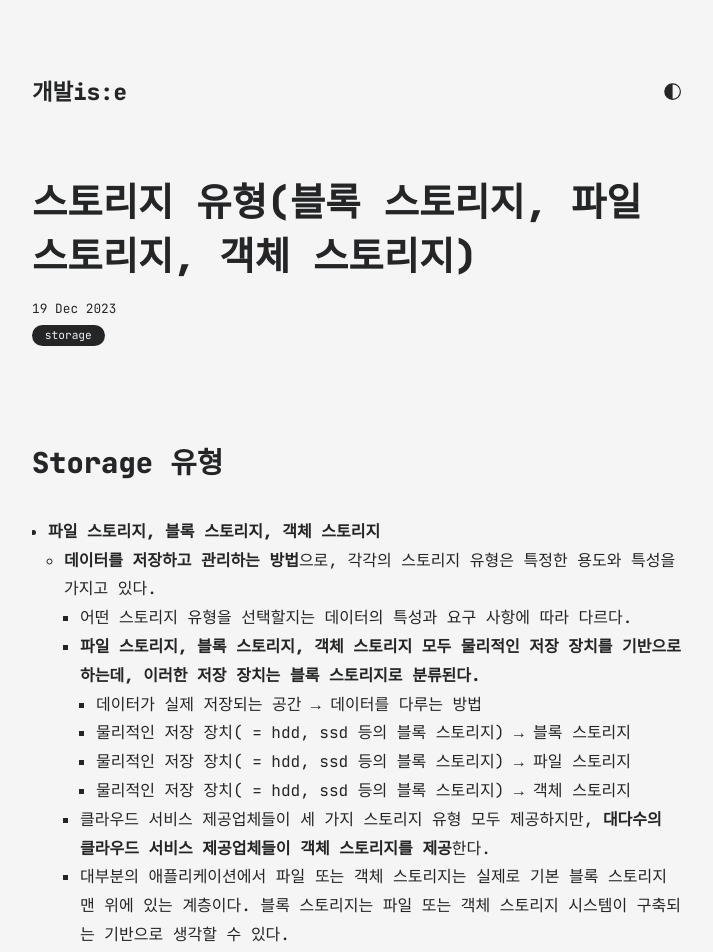
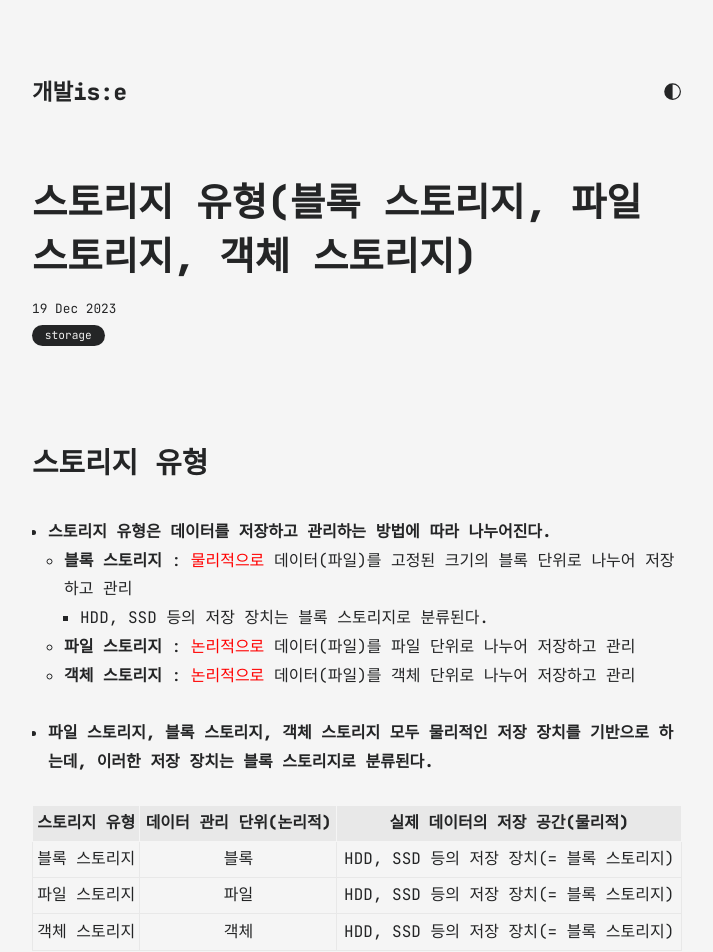
Before and after one commit to LeeJae-H/LeeJae-H.github.io, a Jekyll site: the page built from all_collections/_posts/2023-12-19-3.md, in a window 1280 px wide and 1400 px high. Shown: the top 952 px of the window, without its empty margins (283-996 px from the left). Built offline with Jekyll 4.4.1, drawn with Linux system fonts in a browser that asks for light colours; some of the changed text lies outside the part shown.

Commit message:
editstoragetype

```diff
--- a/all_collections/_posts/2023-12-19-3.md
+++ b/all_collections/_posts/2023-12-19-3.md
@@ -5,21 +5,30 @@ date: 2023-12-19
 categories: [storage]
 ---
 
-## Storage 유형
-- **파일 스토리지, 블록 스토리지, 객체 스토리지**
-    - **데이터를 저장하고 관리하는 방법**으로, 각각의 스토리지 유형은 특정한 용도와 특성을 가지고 있다.
-        - 어떤 스토리지 유형을 선택할지는 데이터의 특성과 요구 사항에 따라 다르다.
-        - **파일 스토리지, 블록 스토리지, 객체 스토리지 모두 물리적인 저장 장치를 기반으로 하는데, 이러한 저장 장치는 블록 스토리지로 분류된다.**
-            - 데이터가 실제 저장되는 공간 → 데이터를 다루는 방법
-            - 물리적인 저장 장치( = hdd, ssd 등의 블록 스토리지) → 블록 스토리지
-            - 물리적인 저장 장치( = hdd, ssd 등의 블록 스토리지) → 파일 스토리지
-            - 물리적인 저장 장치( = hdd, ssd 등의 블록 스토리지) → 객체 스토리지
+## 스토리지 유형
+- **스토리지 유형은 데이터를 저장하고 관리하는 방법에 따라 나누어진다.**
+    - **블록 스토리지** : <span style="color:red">물리적으로</span> 데이터(파일)를 고정된 크기의 블록 단위로 나누어 저장하고 관리
+        - HDD, SSD 등의 저장 장치는 블록 스토리지로 분류된다.
+    - **파일 스토리지** : <span style="color:red">논리적으로</span> 데이터(파일)를 파일 단위로 나누어 저장하고 관리
+    - **객체 스토리지** : <span style="color:red">논리적으로</span> 데이터(파일)를 객체 단위로 나누어 저장하고 관리
+    <br>
+- **파일 스토리지, 블록 스토리지, 객체 스토리지 모두 물리적인 저장 장치를 기반으로 하는데, 이러한 저장 장치는 블록 스토리지로 분류된다.**
+
+| 스토리지 유형 | 데이터 관리 단위(논리적) | 실제 데이터의 저장 공간(물리적) |
+|:-------------------------:|:-------------------------:|:---------------------:|
+| 블록 스토리지 | 블록 | HDD, SSD 등의 저장 장치(= 블록 스토리지) |
+| 파일 스토리지 | 파일 | HDD, SSD 등의 저장 장치(= 블록 스토리지) |
+| 객체 스토리지 | 객체 | HDD, SSD 등의 저장 장치(= 블록 스토리지) |
+
+
+
+- 어떤 스토리지 유형을 선택할지는 데이터의 특성과 요구 사항에 따라 다르다.
+    - 각각의 스토리지 유형은 특정한 용도와 특성을 가지고 있다.
         - 클라우드 서비스 제공업체들이 세 가지 스토리지 유형 모두 제공하지만, **대다수의 클라우드 서비스 제공업체들이 객체 스토리지를 제공**한다.
         - 대부분의 애플리케이션에서 파일 또는 객체 스토리지는 실제로 기본 블록 스토리지 맨 위에 있는 계층이다. 블록 스토리지는 파일 또는 객체 스토리지 시스템이 구축되는 기반으로 생각할 수 있다.
         - 정보화 시대(블록 스토리지) → 데이터 중심의 시대(객체 스토리지)
-
----
-## 블록 스토리지(Block Storage) : 데이터를 임의로 구성해 동일한 크기의 볼륨으로 나눈다.
+ <br>
+- **블록 스토리지(Block Storage) : 데이터를 임의로 구성해 동일한 크기의 볼륨으로 나눈다.**
 ![image1](https://github.com/LeeJae-H/LeeJae-H.github.io/assets/122717063/2ae49c97-a301-4936-b0bf-1905ceddacab)
 
 - **블록 스토리지는 물리적으로 데이터(파일)를 고정된 크기의 블록 단위로 나누어 저장하고 관리**한다.
@@ -42,11 +51,9 @@ categories: [storage]
     - NAS, SAN은 블록 스토리지를 활용하여 데이터를 제공한다.
     - 가상화 환경(VM, Container), 데이터베이스 서버 등에서 사용된다.
     - 대규모 기업 등의 데이터 센터에서 블록 스토리지를 사용하여 대량의 데이터를 관리하고 처리한다.
-
----
-## 파일 스토리지(File Storage) : 데이터를 폴더의 파일 계층 구조로 구성하고 표현한다.
+<br>
+- **파일 스토리지(File Storage) : 데이터를 폴더의 파일 계층 구조로 구성하고 표현한다.**
 ![image2](https://github.com/LeeJae-H/LeeJae-H.github.io/assets/122717063/6da8f4cb-b80d-47e1-bd8b-ef99ebc20838)
-
 - 파일 스토리지는 **논리적으로 데이터를 파일 단위로 나누어 저장하고 관리**한다.
     - 파일은 폴더 안에 단일 정보로 저장되는데, 파일을 폴더와 하위 폴더의 계층 구조로 체계화한다.
     - 파일은 제한된 양의 메타데이터를 사용해 구성 및 검색된다. 해당 데이터에 접근해야 하는 경우 컴퓨터는 그 데이터를 찾기 위해 경로를 알아야 한다.
@@ -73,9 +80,8 @@ categories: [storage]
     - 컴퓨터 프로그램이나 소프트웨어 어플리케이션에서 사용되는 데이터를 저장하는데 주로 활용된다.
         - 워드 프로세서, 스프레드시트 프로그램 등의 다양한 애플리케이션에서 사용자가 생성하거나 수정한 파일을 파일 스토리지에 저장한다.
     - 하드 드라이브에서 사용되며, 하드 드라이브의 관점에서 보는 파일과 사용자의 관점에서 보는 파일이 동일하다.
-
----
-## 객체 스토리지(Object Storage) : 데이터를 객체 단위로 나누고, 객체와 메타데이터를 연결한다.
+<br>
+- **객체 스토리지(Object Storage) : 데이터를 객체 단위로 나누고, 객체와 메타데이터를 연결한다.**
 ![image3](https://github.com/LeeJae-H/LeeJae-H.github.io/assets/122717063/cd9a89a5-3654-4e51-b1f6-03664ecc8614)
 
 - 객체 스토리지는 **논리적으로 데이터(파일)를 객체 단위로 나누어 저장하고 관리**한다.
```
Also changed, not shown: all_collections/_posts/2023-12-18-2.md (+3 -3 lines).
